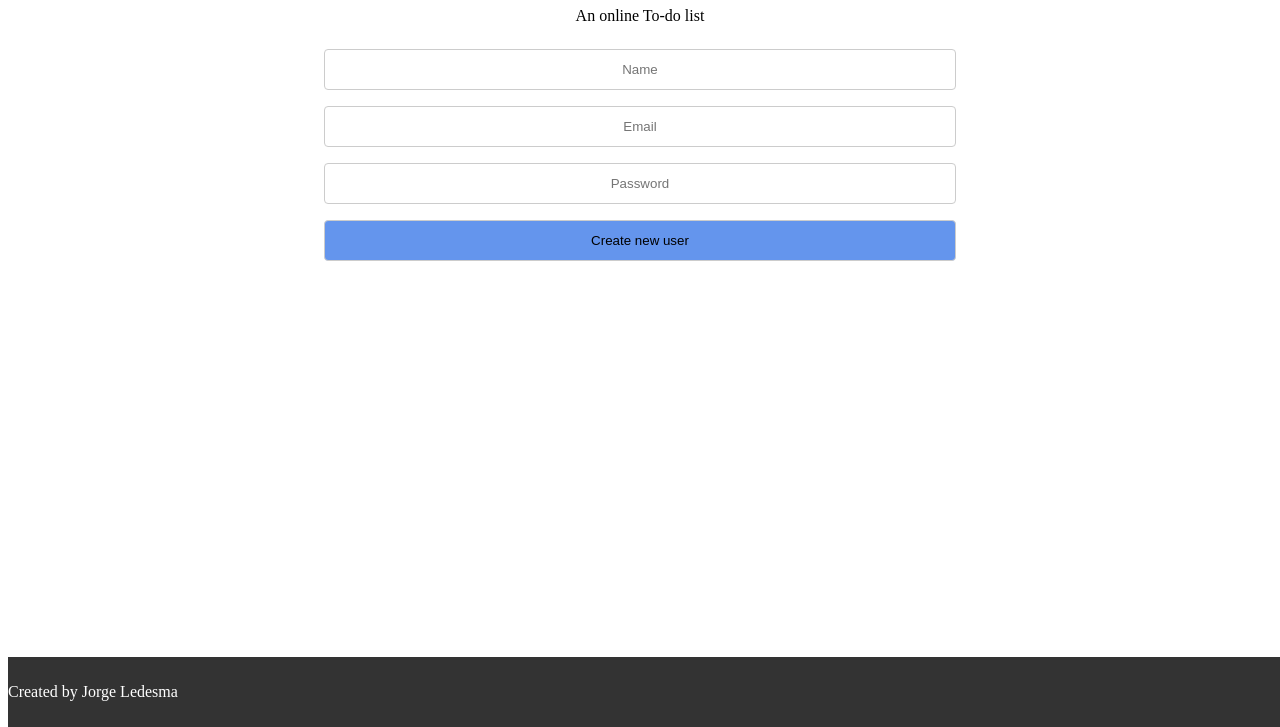
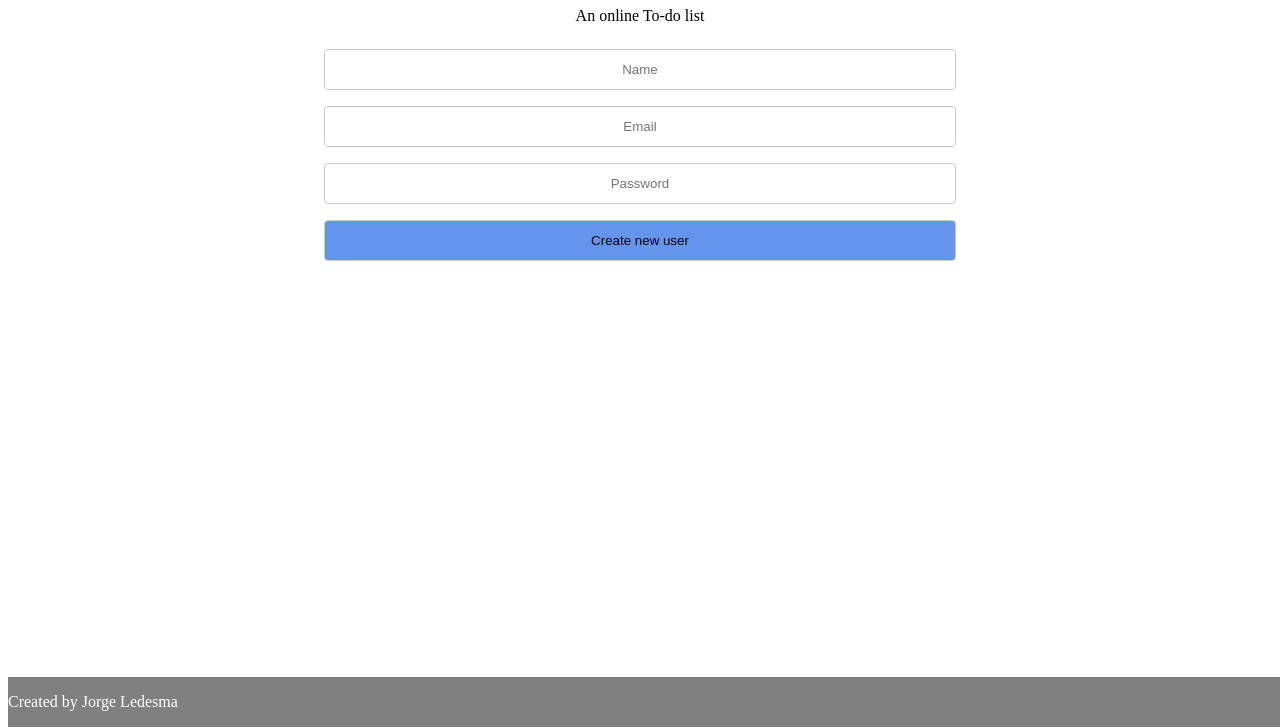
Before and after one commit to jl24350/task-manager-api, a website: page public/index.html in a window 1280 px wide. Shown: the part 73-800 px from the top of the page. Drawn offline with Linux system fonts and the light colour scheme.

Commit message:
adding css styling

```diff
--- a/public/css/index.css
+++ b/public/css/index.css
@@ -21,8 +21,7 @@ input, button {
   header, footer{
     width: 100%;
     position: fixed;
-    background: #333;
-    padding: 10px 0;
+    background: gray;
     color: #fff;
   }
   header{
--- a/public/index.html
+++ b/public/index.html
@@ -4,6 +4,7 @@
         <link rel="stylesheet" href="./css/index.css">
     </head>
     <header>
+        <p></p>
     </header>
     <body>
         <form>
```
